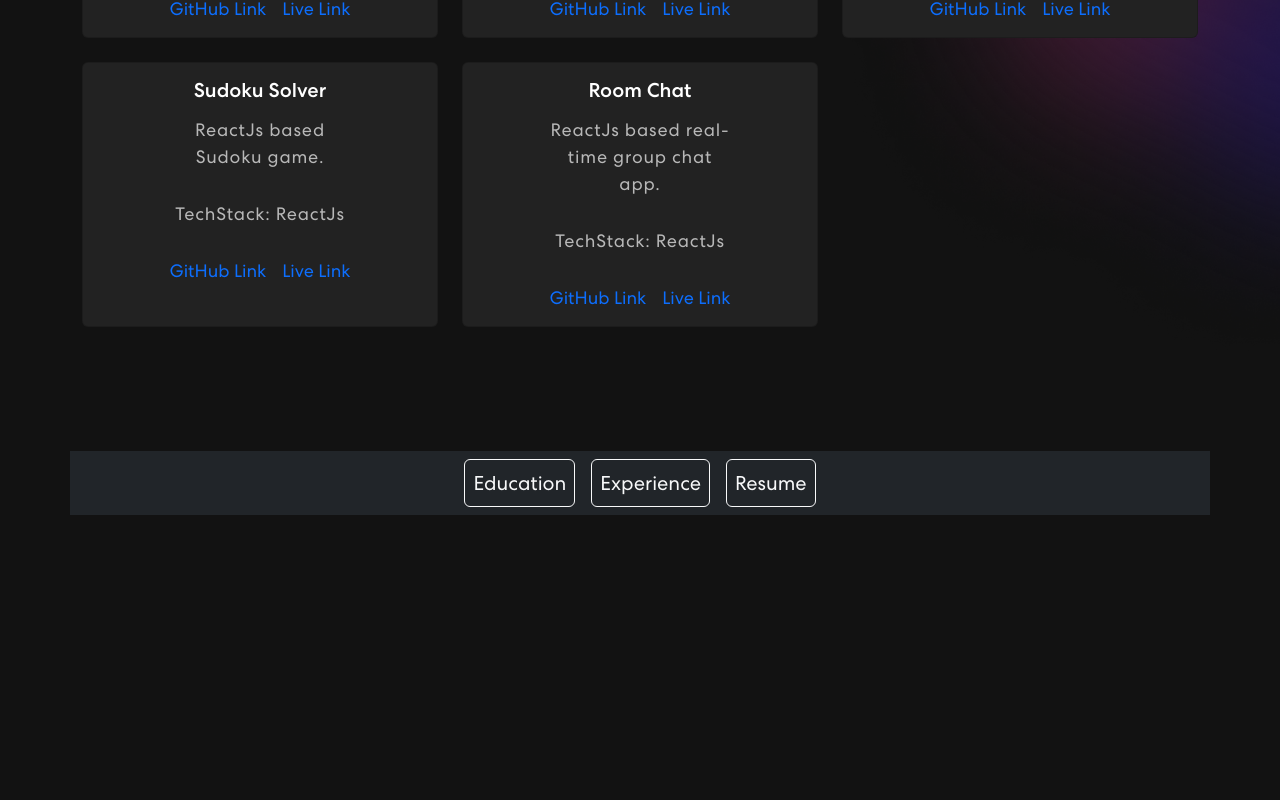
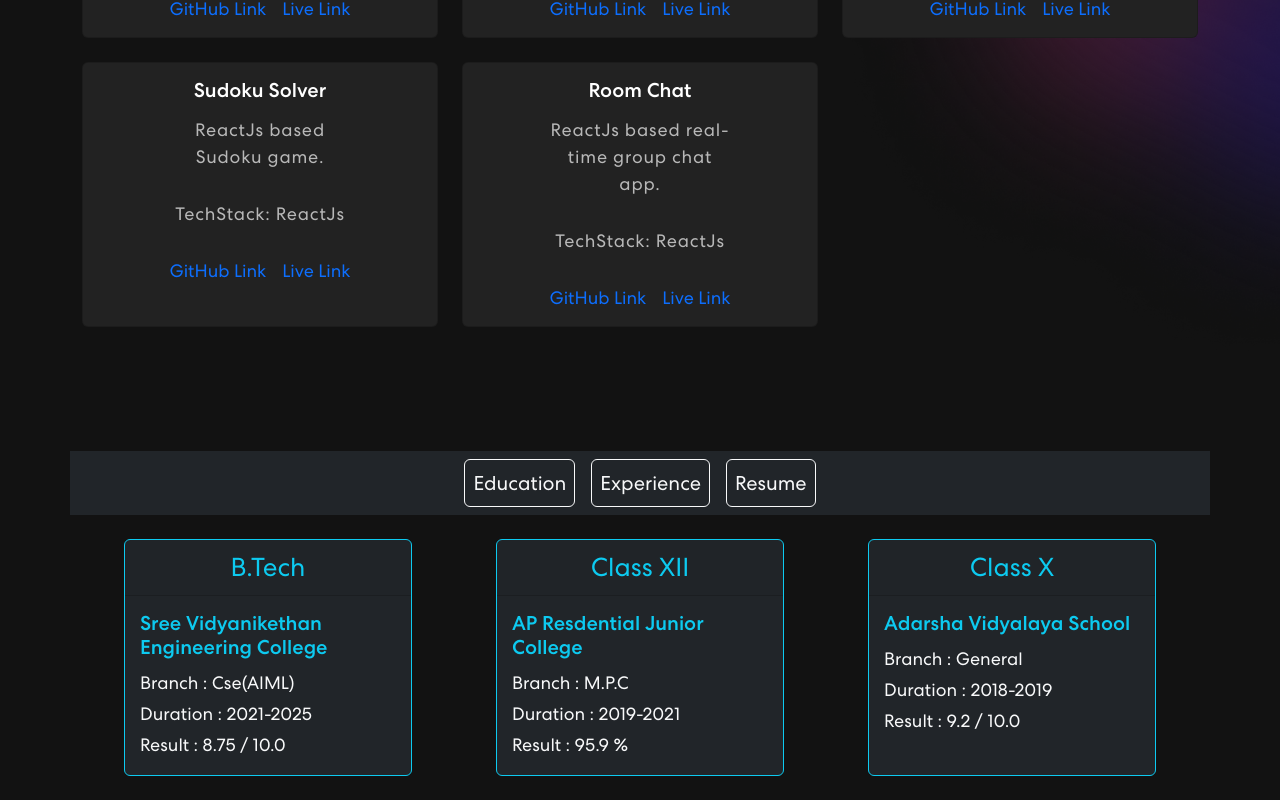
Before and after one commit to pavan710/pavan-portfolio, a React (Create React App) app in the folder my-app/: page / in a window 1280 px wide. Shown: the part 1803-2603 px from the top of the page. Before the commit the page ends 2342 px from the top, so only its background shows below. Built offline with nearby package versions, Linux system fonts and the light colour scheme.

Commit message:
Carrer.js
updated

```diff
--- a/my-app/src/components/Carrer.js
+++ b/my-app/src/components/Carrer.js
@@ -5,7 +5,7 @@ import Resume from './Resume';
 
 import {Button, Container,Row,Col} from 'react-bootstrap'
 function Carrer() {
-  const [cursection,setsection]=useState('');
+  const [cursection,setsection]=useState('education');
 
   const updateSection=(value)=>{
     setsection(value);
```
